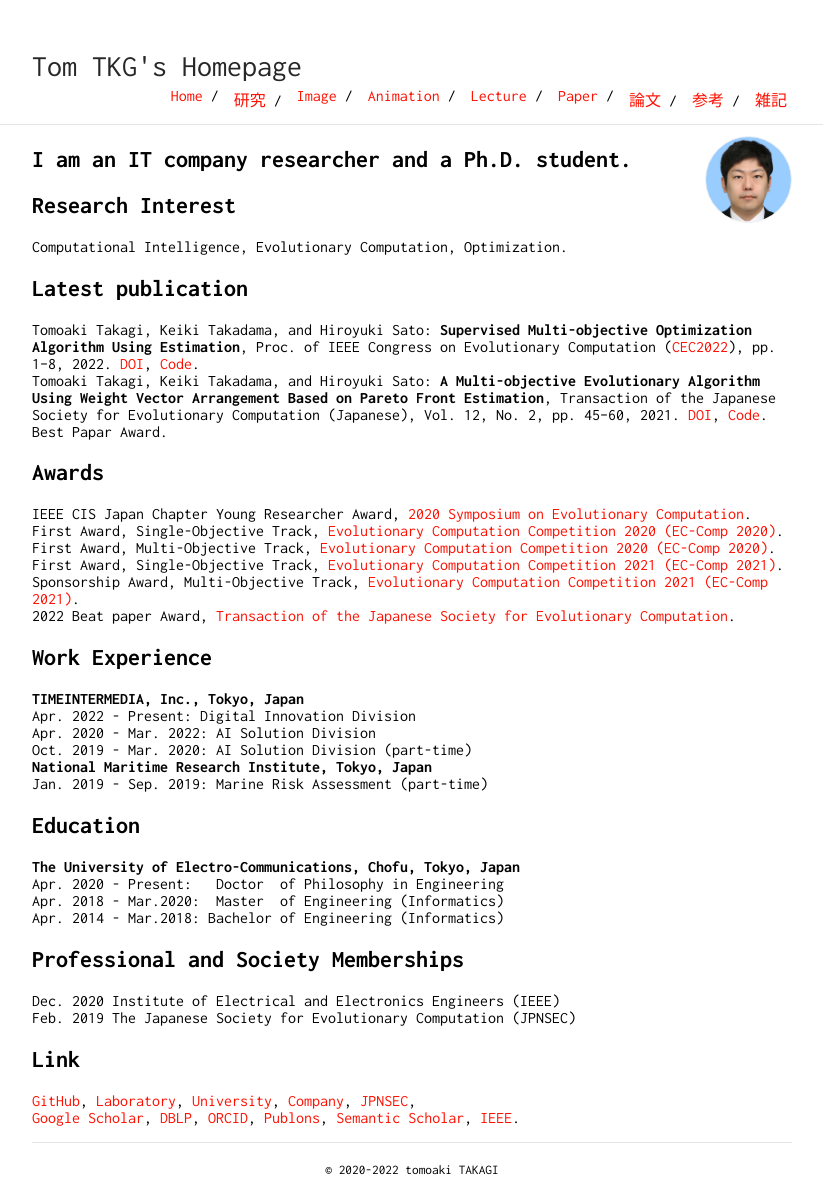
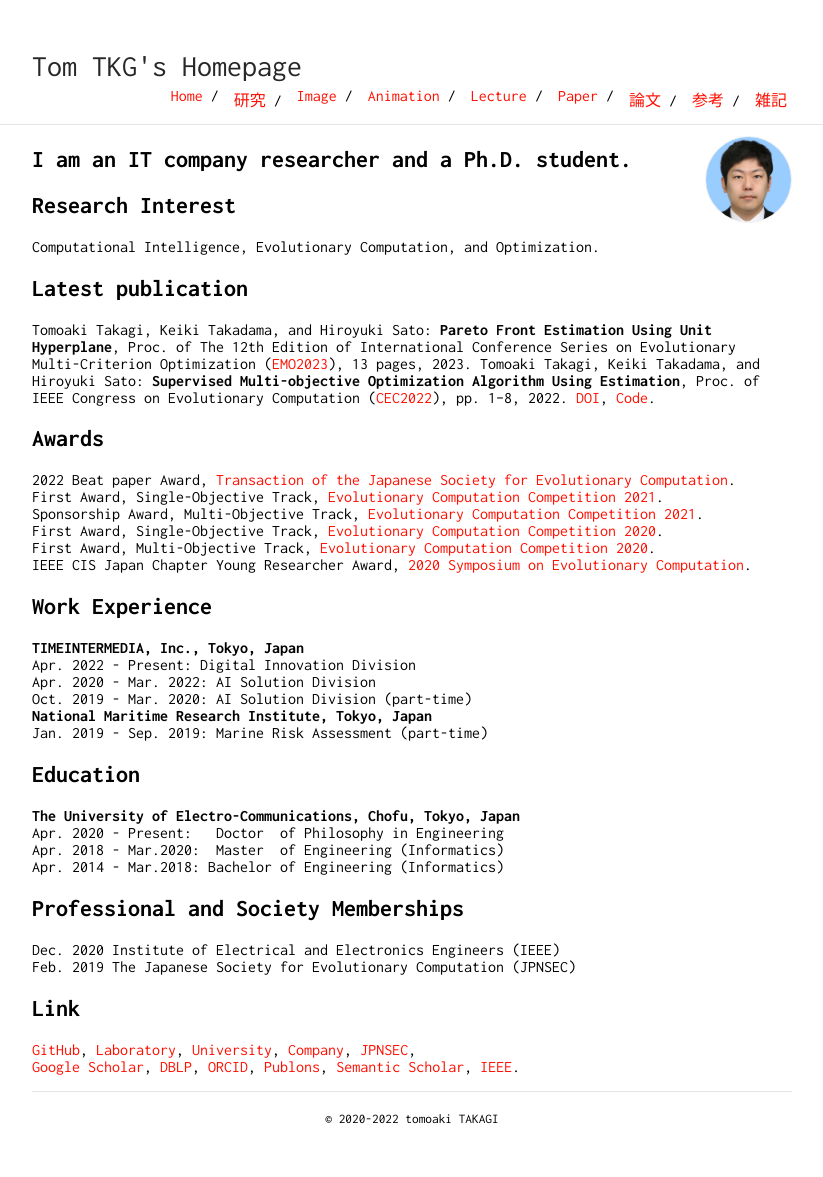
Before and after one commit to tomtkg/tomtkg.github.io, a Jekyll site: the page built from index.md, in a window 1280 px wide. Shown: the whole page, without its empty margins (228-1051 px from the left). Built offline with Jekyll 4.4.1, drawn with Linux system fonts in a browser that asks for light colours; after the commit the page ends 1126 px from its top, so only the background shows below that.

Commit message:
Update index.md

```diff
--- a/index.md
+++ b/index.md
@@ -10,19 +10,19 @@ description: The site owner is an AI researcher and he is mainly interested in e
 
 ## Research Interest
 
-Computational Intelligence, Evolutionary Computation, Optimization.
+Computational Intelligence, Evolutionary Computation, and Optimization.
 
 ## Latest publication
+Tomoaki Takagi, Keiki Takadama, and Hiroyuki Sato: **Pareto Front Estimation Using Unit Hyperplane**, Proc. of The 12th Edition of International Conference Series on Evolutionary Multi-Criterion Optimization ([EMO2023](https://emo2023.liacs.leidenuniv.nl){:target="_blank"}), 13 pages, 2023.
 Tomoaki Takagi, Keiki Takadama, and Hiroyuki Sato: **Supervised Multi-objective Optimization Algorithm Using Estimation**, Proc. of IEEE Congress on Evolutionary Computation ([CEC2022](https://wcci2022.org){:target="_blank"}), pp. 1--8, 2022. [DOI](https://doi.org/10.1109/CEC55065.2022.9870375){:target="_blank"}, [Code](https://github.com/tomtkg/SMOA){:target="_blank"}.
-Tomoaki Takagi, Keiki Takadama, and Hiroyuki Sato: **A Multi-objective Evolutionary Algorithm Using Weight Vector Arrangement Based on Pareto Front Estimation**, Transaction of the Japanese Society for Evolutionary Computation (Japanese), Vol. 12, No. 2, pp. 45--60, 2021. [DOI](https://doi.org/10.11394/tjpnsec.12.45){:target="_blank"}, [Code](https://github.com/tomtkg/MOEA-D-PFE){:target="_blank"}. Best Papar Award.
 
 ## Awards
+2022 Beat paper Award, [Transaction of the Japanese Society for Evolutionary Computation](http://www.jpnsec.org/prize.html){:target="_blank"}.
+First Award, Single-Objective Track, [Evolutionary Computation Competition 2021](https://ec-comp.jpnsec.org/competitions/eccomp2021){:target="_blank"}.
+Sponsorship Award, Multi-Objective Track, [Evolutionary Computation Competition 2021](https://ec-comp.jpnsec.org/competitions/eccomp2021){:target="_blank"}.
+First Award, Single-Objective Track, [Evolutionary Computation Competition 2020](https://ec-comp.jpnsec.org/competitions/eccomp2020){:target="_blank"}.
+First Award, Multi-Objective Track, [Evolutionary Computation Competition 2020](https://ec-comp.jpnsec.org/competitions/eccomp2020){:target="_blank"}.
 IEEE CIS Japan Chapter Young Researcher Award, [2020 Symposium on Evolutionary Computation](http://www.jpnsec.org/yra.html){:target="_blank"}.
-First Award, Single-Objective Track, [Evolutionary Computation Competition 2020 (EC-Comp 2020)](https://ec-comp.jpnsec.org/competitions/eccomp2020){:target="_blank"}.
-First Award, Multi-Objective Track, [Evolutionary Computation Competition 2020 (EC-Comp 2020)](https://ec-comp.jpnsec.org/competitions/eccomp2020){:target="_blank"}.
-First Award, Single-Objective Track, [Evolutionary Computation Competition 2021 (EC-Comp 2021)](https://ec-comp.jpnsec.org/competitions/eccomp2021){:target="_blank"}.
-Sponsorship Award, Multi-Objective Track, [Evolutionary Computation Competition 2021 (EC-Comp 2021)](https://ec-comp.jpnsec.org/competitions/eccomp2021){:target="_blank"}.
-2022 Beat paper Award, [Transaction of the Japanese Society for Evolutionary Computation](http://www.jpnsec.org/prize.html){:target="_blank"}.
 
 ## Work Experience
 **TIMEINTERMEDIA, Inc., Tokyo, Japan**
```
